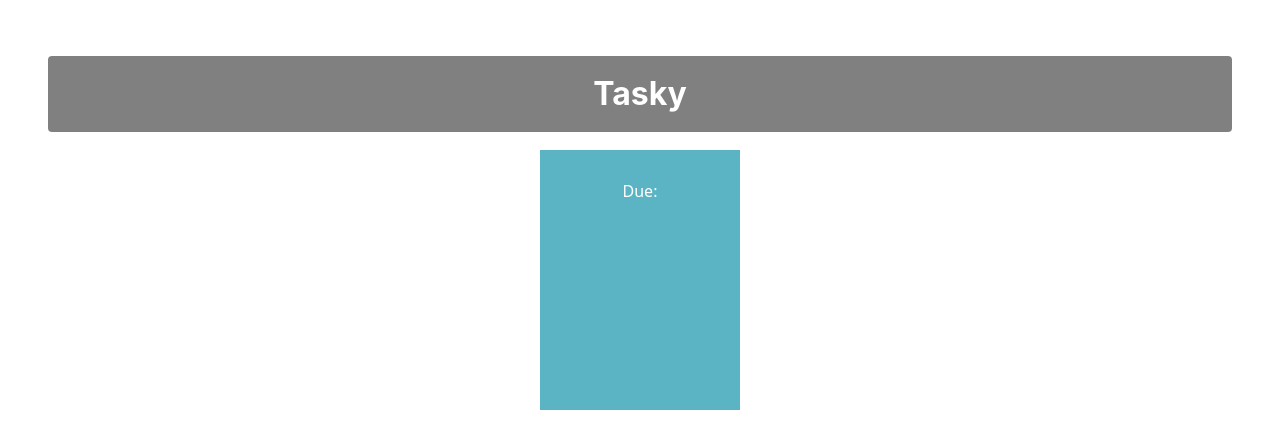
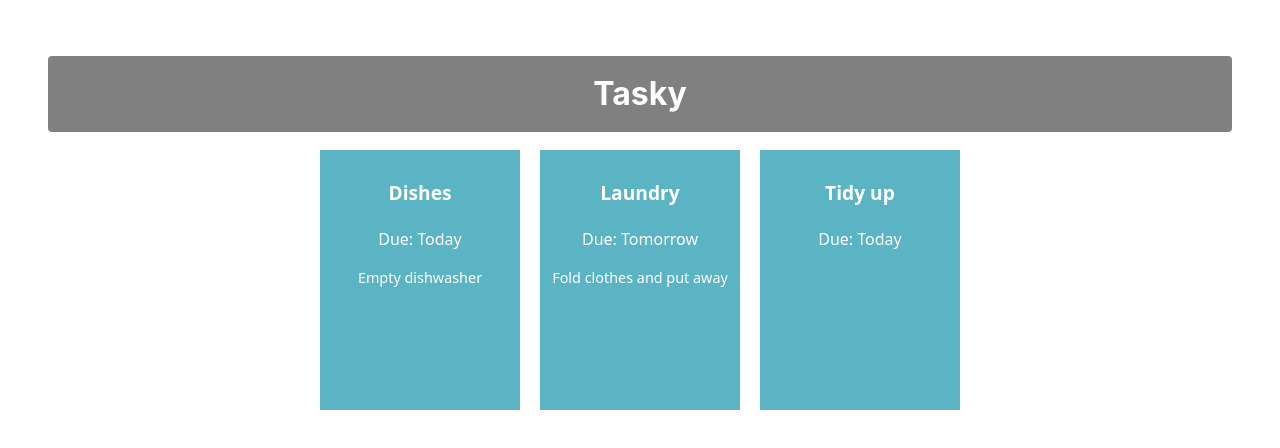
Before and after one commit to FinnClewes/react-basics-labs, a React (Vite) app in the folder tasky/: page / in a window 1280 px wide. Shown: the top 448 px of the page. Built offline with nearby package versions, Linux system fonts and the light colour scheme.

Commit message:
rendered list of tasks using map (properly)

```diff
--- a/tasky/src/App.jsx
+++ b/tasky/src/App.jsx
@@ -6,20 +6,23 @@ function App() {
 
   const [ taskState, setTaskState ] = useState({
     tasks: [
-      { title: "Dishes", description: "Empty dishwasher", deadline: "Today" },
-      { title: "Laundry", description: "Fold clothes and put away", deadline: "Tomorrow"},
-      { title: "Tidy up", deadline: "Today" }
+      {  title: "Dishes", description: "Empty dishwasher", deadline: "Today" },
+      {  title: "Laundry", description: "Fold clothes and put away", deadline: "Tomorrow"},
+      {  title: "Tidy up", deadline: "Today" }
     ]
   });
 
   return (
     <div className="container">
       <h1>Tasky</h1>
-      <Task
-        title={taskState.title}
-        description={taskState.description}
-        deadline={taskState.deadline}
+      {taskState.tasks.map((task) => (
+        <Task
+        title={task.title}
+        description={task.description}
+        deadline={task.deadline}
         />
+      ))}
+
       </div>
   );
 }
```
